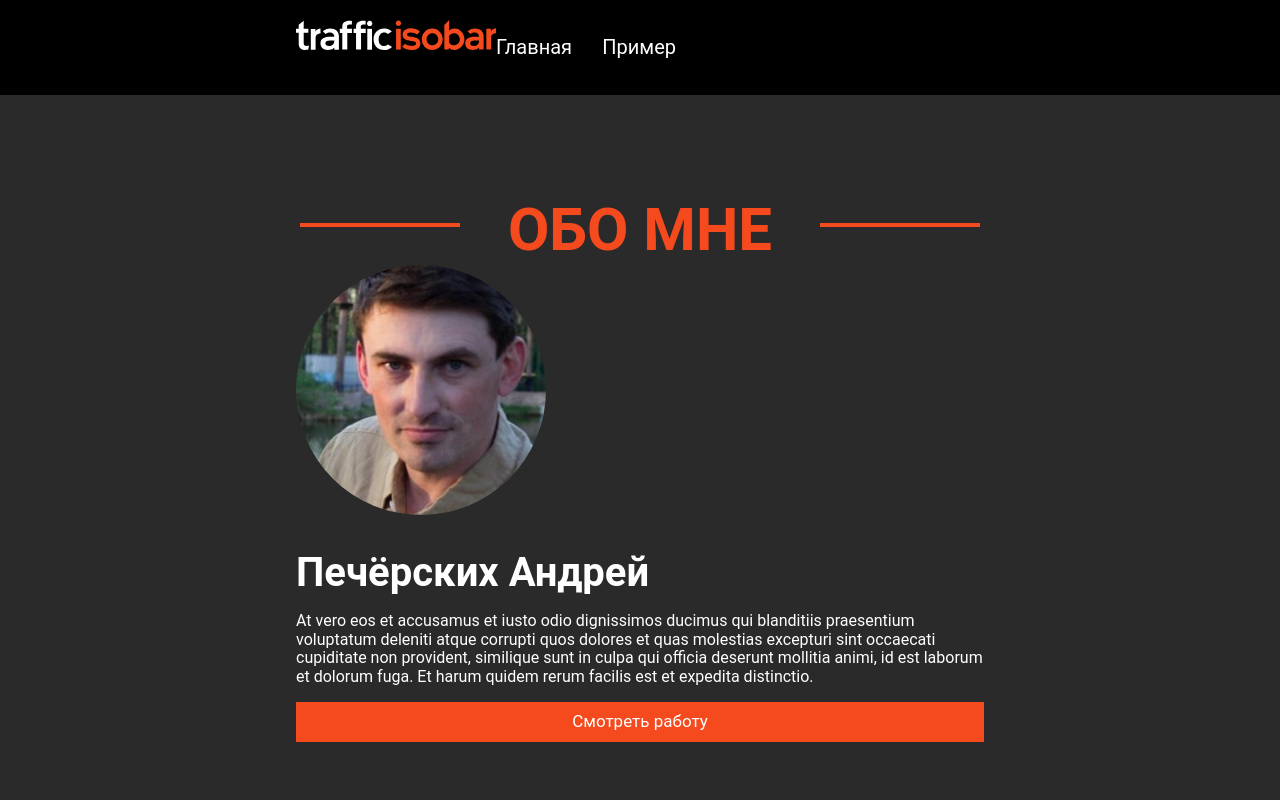
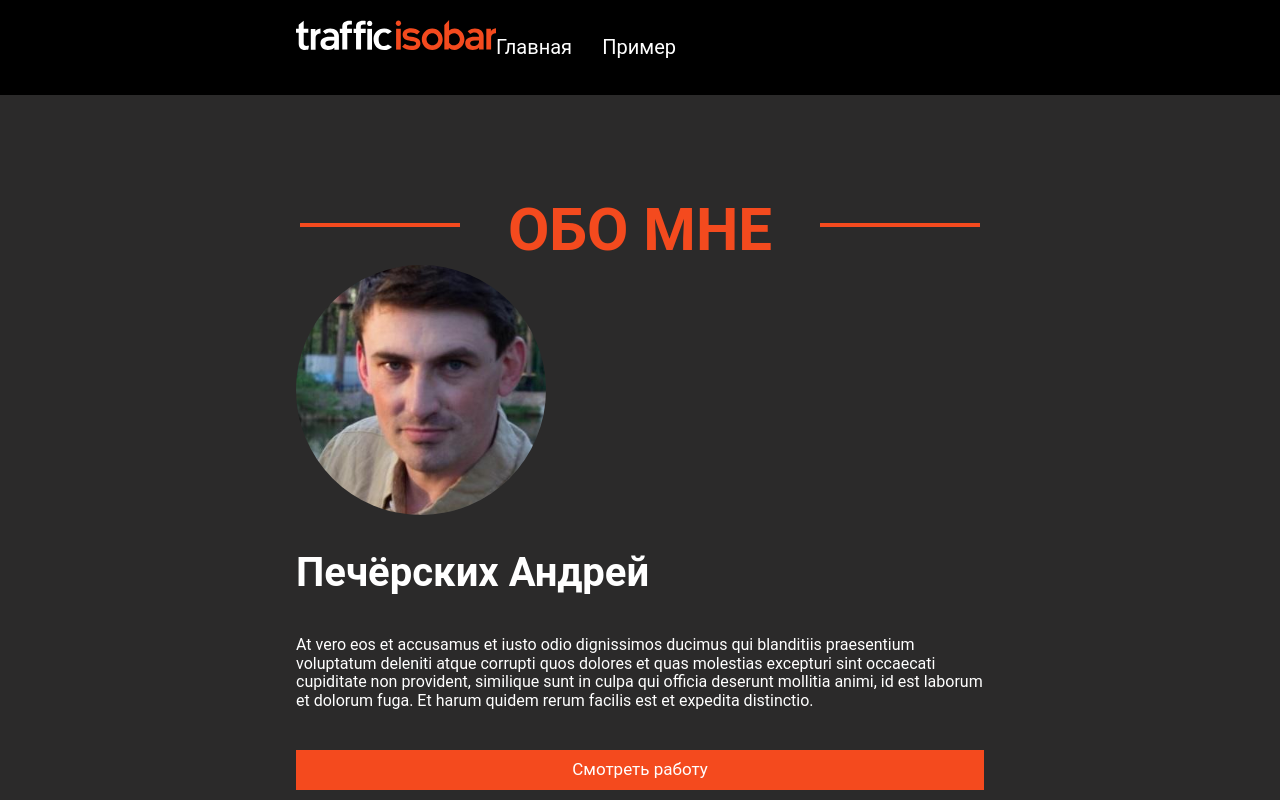
Before and after one commit to Andrew-Sparrow/traffic-isobar-project, a React (Create React App) app: page /#/ in a window 1280 px wide. Shown: the top 800 px of the page. Built offline with nearby package versions, Linux system fonts and the light colour scheme.

Commit message:
text in topic component was centered

```diff
--- a/src/components/about/about.jsx
+++ b/src/components/about/about.jsx
@@ -1,18 +1,17 @@
 import styled from 'styled-components';
 
-const TopicStyle = styled.div`
-font-weight: 700;
-line-height: 47px;
-text-align: left;
-
+const AboutStyle = styled.p`
+  margin: 0;
+  padding-top: 40px;
+  padding-bottom: 40px;
 `;
 
-function Topic(props) {
+function About() {
   return (
-    <TopicStyle {...props}>
-      {props.text}
-    </TopicStyle>
+    <AboutStyle >
+      At vero eos et accusamus et iusto odio dignissimos ducimus qui blanditiis praesentium voluptatum deleniti atque corrupti quos dolores et quas molestias excepturi sint occaecati cupiditate non provident, similique sunt in culpa qui officia deserunt mollitia animi, id est laborum et dolorum fuga. Et harum quidem rerum facilis est et expedita distinctio.
+    </AboutStyle>
   );
 }
 
-export default Topic;
+export default About;
--- a/src/components/button/button.jsx
+++ b/src/components/button/button.jsx
@@ -20,7 +20,7 @@ const ButtonStyle = styled.a`
 
 function Button(props) {
   return (
-    <ButtonStyle {...props} href="https://andrew-sparrow.github.io/ap-portfolio">
+    <ButtonStyle {...props} href="https://andrew-sparrow.github.io/ap-portfolio" target="_blank">
       {props.title}
     </ButtonStyle >
   );
--- a/src/components/receptacle/receptacle.jsx
+++ b/src/components/receptacle/receptacle.jsx
@@ -2,6 +2,7 @@ import styled from 'styled-components';
 import Avatar from '../avatar/avatar';
 import Flex from '../flex/flex';
 import SideBox from '../sidebox/sidebox';
+import About from '../about/about';
 
 const ReceptacleStyle = styled.div`
   width: 100%;
@@ -12,9 +13,7 @@ function Receptacle(props) {
     <ReceptacleStyle>
       <Flex direction="column-reverse">
         <SideBox>
-          <p>
-            At vero eos et accusamus et iusto odio dignissimos ducimus qui blanditiis praesentium voluptatum deleniti atque corrupti quos dolores et quas molestias excepturi sint occaecati cupiditate non provident, similique sunt in culpa qui officia deserunt mollitia animi, id est laborum et dolorum fuga. Et harum quidem rerum facilis est et expedita distinctio.
-          </p>
+          <About />
         </SideBox>
         <Avatar />
       </Flex>
--- a/src/components/topic/topic.jsx
+++ b/src/components/topic/topic.jsx
@@ -7,6 +7,11 @@ const TopicStyle = styled.div`
   font-family: Roboto;
   font-size: 40px;
   text-transform: capitalize;
+  text-align: center;
+
+    @media ${props => props.theme.media.tablet } {
+      text-align: left;
+  }
 `;
 
 function Topic(props) {
```
